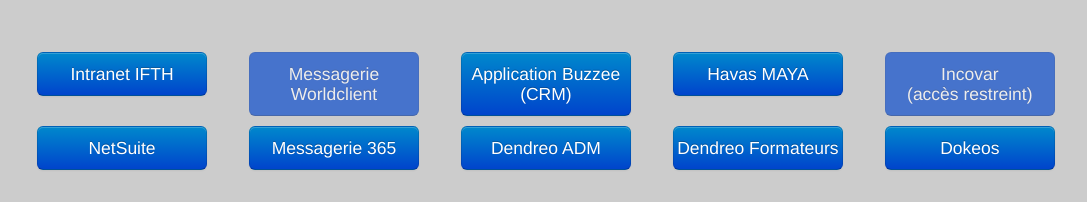
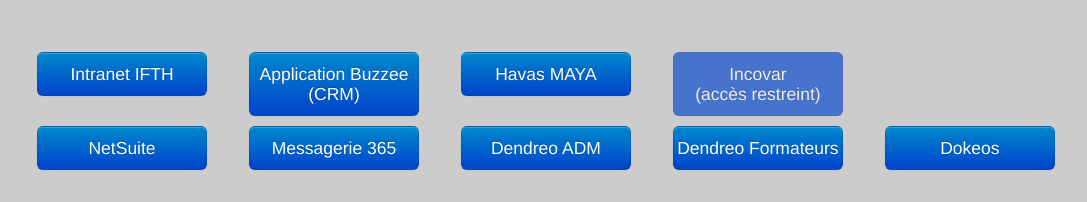
Before and after one commit to bgleyze/bgleyze.github.io, a plain HTML site: page index.html in a window 1280 px wide. Shown: the part 180-382 px from the top of the page, without its empty margins (94-1181 px from the left). Drawn offline with Linux system fonts and the light colour scheme.

Commit message:
Update index.html

```diff
--- a/index.html
+++ b/index.html
@@ -67,8 +67,6 @@
 <div class="row-fluid">
 	<div class="span1"></div>
 	<div class="span2" style="padding:5px"><a href="https://webmail.ifth.org/" target="_blank" class="btn btn-primary btn-large btn-block">Intranet IFTH</a></div>
-	<div class="span2 hidden-phone" style="padding:5px"><a href="#" class="btn btn-primary btn-large btn-block disabled">Messagerie Worldclient</a></div>
-	<div class="span2 hidden-tablet hidden-desktop" style="padding:5px"><a href="#" class="btn btn-primary btn-large btn-block disabled">Messagerie Worldclient</a></div>
 	<div class="span2" style="padding:5px"><a href="https://proxycrm.ifth.org/" target="_blank" class="btn btn-primary btn-large btn-block">Application Buzzee (CRM)</a></div>
 	<div class="span2" style="padding:5px"><a href="https://accounts.hv-travelsolutions.com" target="_blank" class="btn btn-primary btn-large btn-block">Havas MAYA</a></div>
 	<div class="span2" style="padding:5px"><a href="https://ifth.incovar.com" target="_blank" class="hidden-phone btn btn-primary btn-large btn-block disabled">Incovar<br>(acc&egrave;s restreint)</a></div>
```
